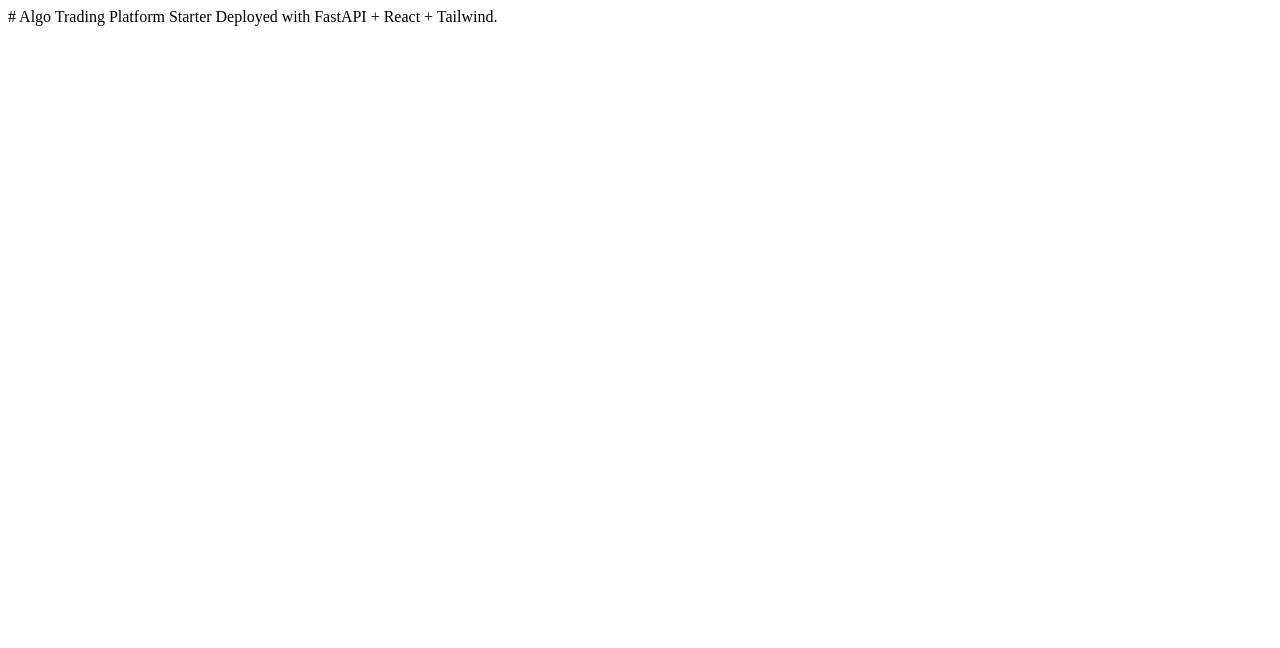
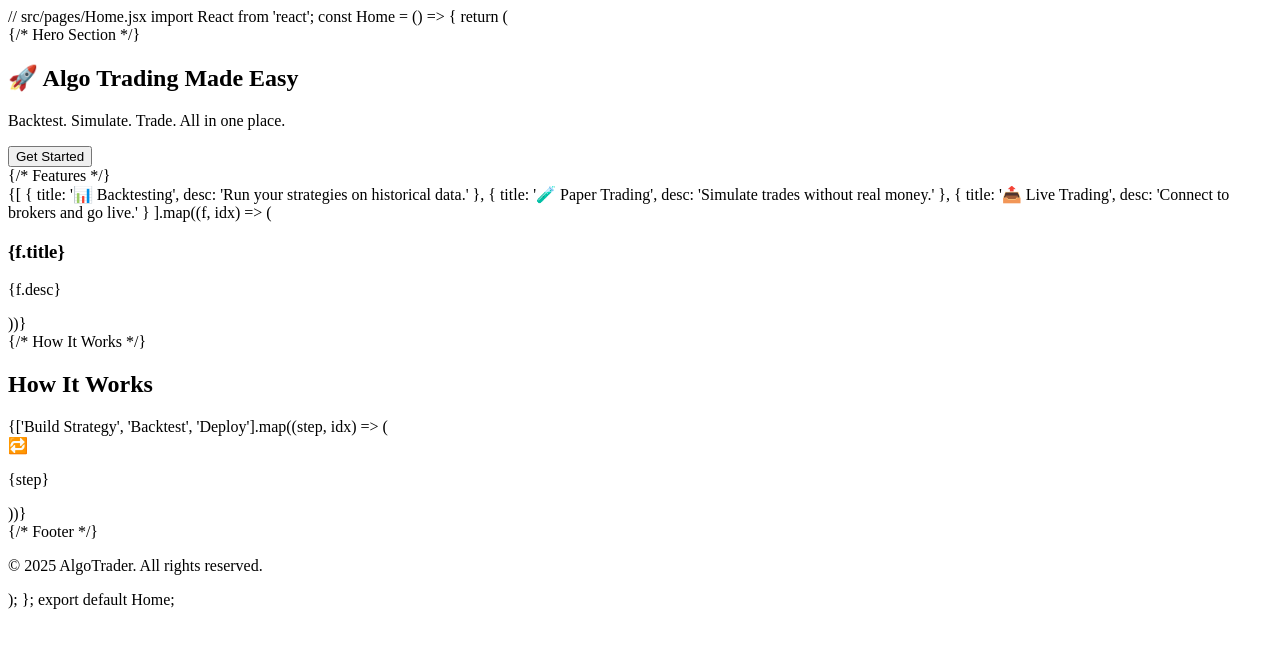
Before and after one commit to auj4u/datrading, a plain HTML site: page index.html in a window 1280 px wide. Drawn offline with Linux system fonts and the light colour scheme.

Commit message:
Update index.html

```diff
--- a/index.html
+++ b/index.html
@@ -1,3 +1,52 @@
-# Algo Trading Platform Starter
+// src/pages/Home.jsx
 
-Deployed with FastAPI + React + Tailwind.
+import React from 'react';
+
+const Home = () => {
+  return (
+    <div className="min-h-screen bg-gray-100 text-gray-800 font-sans">
+      {/* Hero Section */}
+      <section className="text-center py-20 bg-white shadow-md">
+        <h1 className="text-5xl font-bold mb-4">🚀 Algo Trading Made Easy</h1>
+        <p className="text-xl mb-6">Backtest. Simulate. Trade. All in one place.</p>
+        <button className="bg-blue-600 text-white px-6 py-3 rounded-full shadow hover:bg-blue-700">
+          Get Started
+        </button>
+      </section>
+
+      {/* Features */}
+      <section className="py-16 px-6 grid grid-cols-1 md:grid-cols-3 gap-8 bg-gray-50">
+        {[
+          { title: '📊 Backtesting', desc: 'Run your strategies on historical data.' },
+          { title: '🧪 Paper Trading', desc: 'Simulate trades without real money.' },
+          { title: '📤 Live Trading', desc: 'Connect to brokers and go live.' }
+        ].map((f, idx) => (
+          <div key={idx} className="p-6 bg-white rounded-lg shadow">
+            <h3 className="text-xl font-bold mb-2">{f.title}</h3>
+            <p>{f.desc}</p>
+          </div>
+        ))}
+      </section>
+
+      {/* How It Works */}
+      <section className="py-16 text-center bg-white">
+        <h2 className="text-3xl font-bold mb-6">How It Works</h2>
+        <div className="flex flex-col md:flex-row justify-center gap-10 px-6">
+          {['Build Strategy', 'Backtest', 'Deploy'].map((step, idx) => (
+            <div key={idx} className="text-center">
+              <div className="text-5xl mb-2">🔁</div>
+              <p className="text-lg font-medium">{step}</p>
+            </div>
+          ))}
+        </div>
+      </section>
+
+      {/* Footer */}
+      <footer className="bg-gray-800 text-white text-center py-6">
+        <p>© 2025 AlgoTrader. All rights reserved.</p>
+      </footer>
+    </div>
+  );
+};
+
+export default Home;
```
